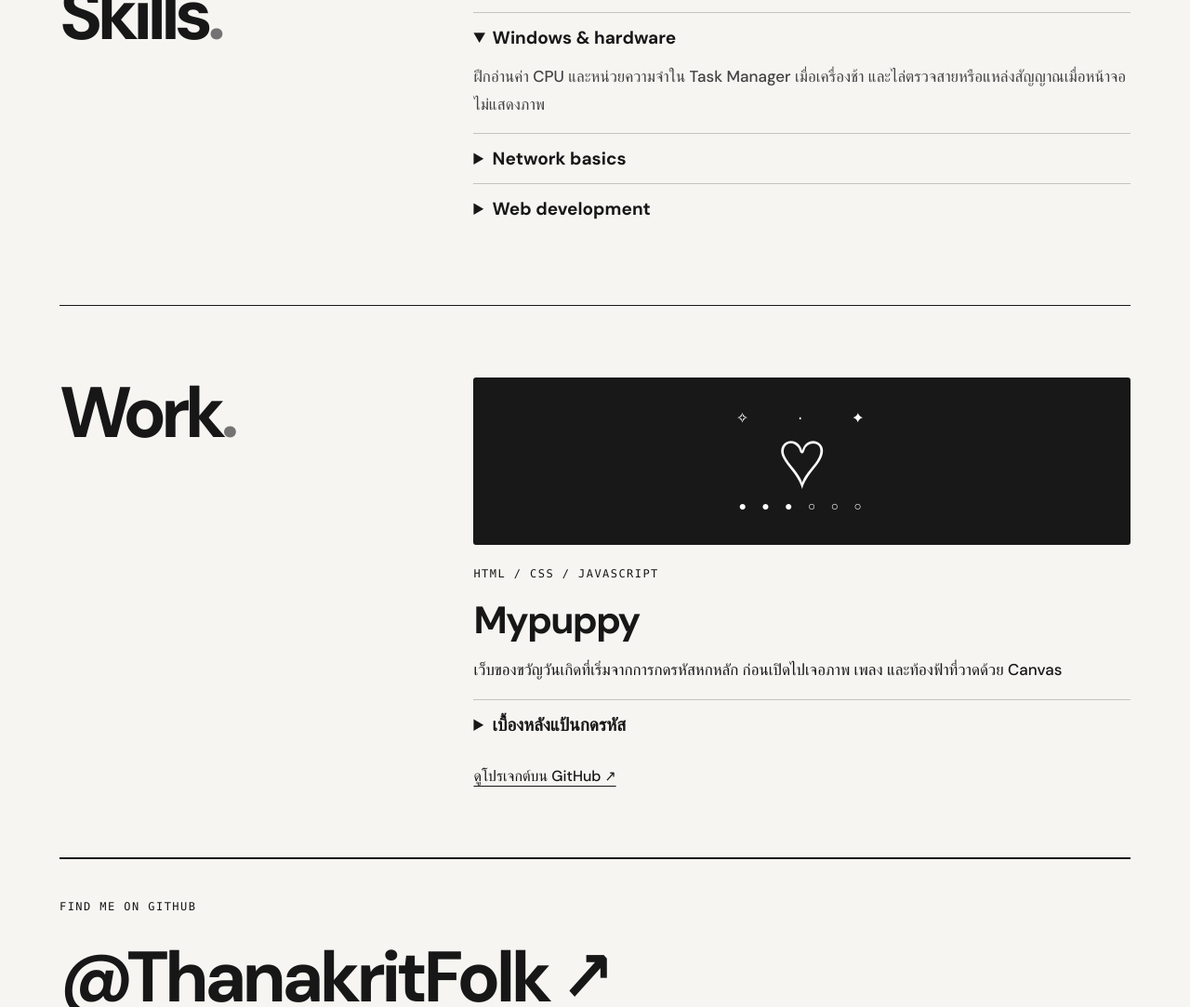
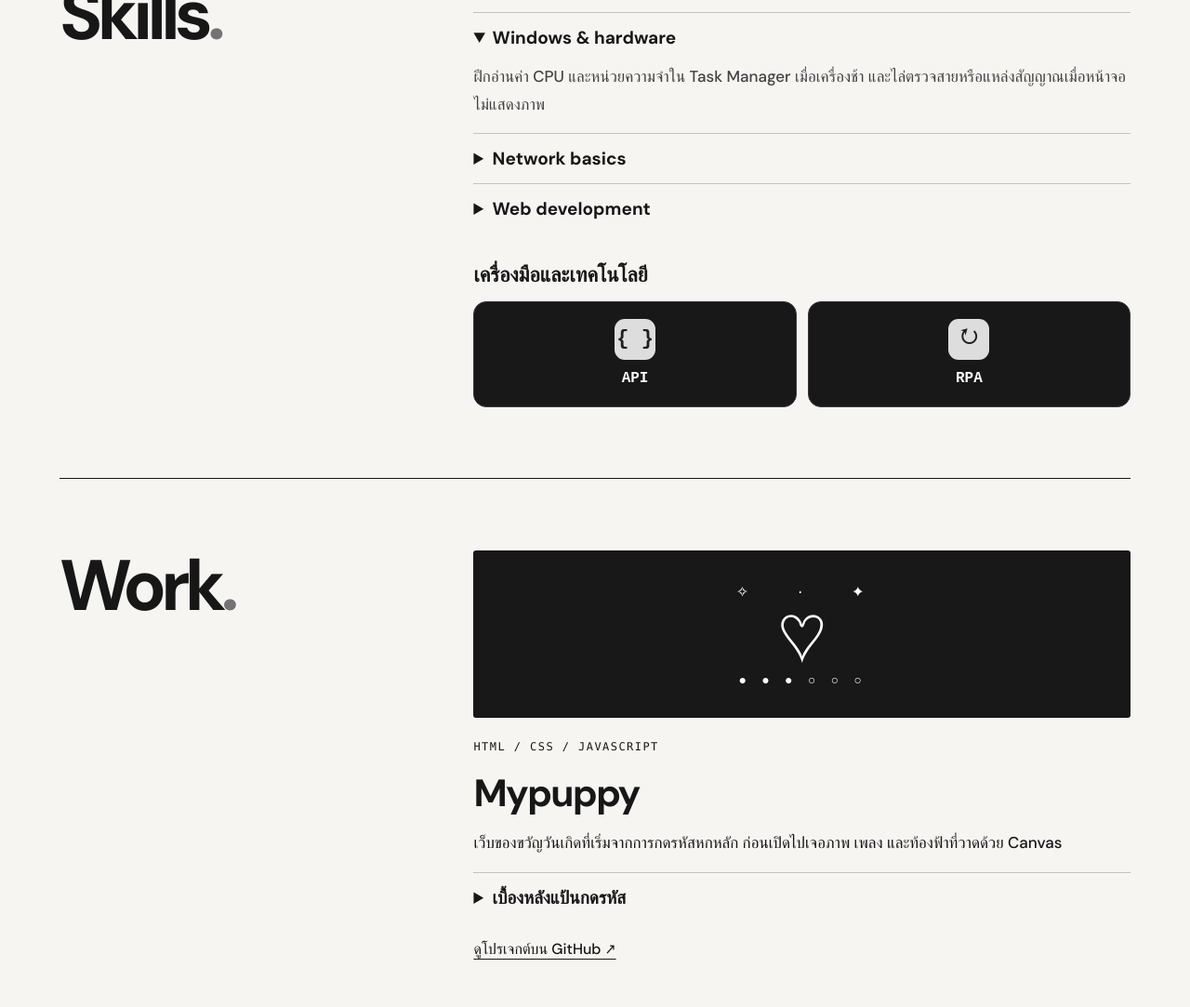
Before and after one commit to ThanakritFolk/ThanakritFolk, a plain HTML site: page index.html in a window 1280 px wide. Shown: the part 1745-2828 px from the top of the page at 93% size. Drawn offline with Linux system fonts and the light colour scheme; a web font is replaced by a local one.

Commit message:
Add expandable API and RPA skill cards

```diff
--- a/index.html
+++ b/index.html
@@ -24,6 +24,11 @@
 <p>GPA 3.88</p>
 </div>
 </section>
-<section class="row" id="skills"><h2>Skills<span>.</span></h2><div><p class="mono">IT FUNDAMENTALS</p><details open><summary>Windows &amp; hardware</summary><p>ฝึกอ่านค่า CPU และหน่วยความจำใน Task Manager เมื่อเครื่องช้า และไล่ตรวจสายหรือแหล่งสัญญาณเมื่อหน้าจอไม่แสดงภาพ</p></details><details><summary>Network basics</summary><p>เมื่อ Wi-Fi ต่อได้แต่เปิดเว็บไม่ได้ ลองเทียบอีกเครื่องในเครือข่ายเดียวกัน แล้วทดสอบหลายเว็บไซต์เพื่อแยกว่าอาการอยู่ที่เครื่อง เว็บไซต์ หรือเครือข่าย</p></details><details><summary>Web development</summary><p>ใช้ HTML จัดเนื้อหา CSS ทำเลย์เอาต์และแอนิเมชัน และ JavaScript รับการกดปุ่มหรือวาดภาพผ่าน Canvas</p></details></div></section>
+<section class="row" id="skills"><h2>Skills<span>.</span></h2><div><p class="mono">IT FUNDAMENTALS</p><details open><summary>Windows &amp; hardware</summary><p>ฝึกอ่านค่า CPU และหน่วยความจำใน Task Manager เมื่อเครื่องช้า และไล่ตรวจสายหรือแหล่งสัญญาณเมื่อหน้าจอไม่แสดงภาพ</p></details><details><summary>Network basics</summary><p>เมื่อ Wi-Fi ต่อได้แต่เปิดเว็บไม่ได้ ลองเทียบอีกเครื่องในเครือข่ายเดียวกัน แล้วทดสอบหลายเว็บไซต์เพื่อแยกว่าอาการอยู่ที่เครื่อง เว็บไซต์ หรือเครือข่าย</p></details><details><summary>Web development</summary><p>ใช้ HTML จัดเนื้อหา CSS ทำเลย์เอาต์และแอนิเมชัน และ JavaScript รับการกดปุ่มหรือวาดภาพผ่าน Canvas</p></details>
+<h3 class="tools-heading">เครื่องมือและเทคโนโลยี</h3>
+<div class="tool-grid">
+<details class="tool-card"><summary><span class="tool-icon" aria-hidden="true">{ }</span><span>API</span></summary><p>เชื่อมข้อมูลระหว่างโปรแกรม เช่น ดึงสถานะคำสั่งซื้อจากระบบร้านค้ามาแสดงในแดชบอร์ด</p></details>
+<details class="tool-card"><summary><span class="tool-icon" aria-hidden="true">↻</span><span>RPA</span></summary><p>ให้ซอฟต์แวร์ทำงานซ้ำตามขั้นตอนบนหน้าจอ เช่น นำข้อมูลจากตารางไปกรอกในแบบฟอร์มทีละรายการ</p></details>
+</div></div></section>
 <section class="row" id="work"><h2>Work<span>.</span></h2><article><div class="demo" aria-hidden="true"><div class="stars">✧　　 ·　　 ✦</div><div class="heart">♡</div><div class="dots">● ● ● ○ ○ ○</div></div><p class="mono">HTML / CSS / JAVASCRIPT</p><h3>Mypuppy</h3><p>เว็บของขวัญวันเกิดที่เริ่มจากการกดรหัสหกหลัก ก่อนเปิดไปเจอภาพ เพลง และท้องฟ้าที่วาดด้วย Canvas</p><details><summary>เบื้องหลังแป้นกดรหัส</summary><p>แต่ละครั้งที่กดตัวเลข JavaScript จะเติมจุดให้เท่ากับจำนวนตัวเลขที่ใส่ เมื่อกดลบ จุดสุดท้ายจะกลับเป็นวงว่าง ผู้ใช้จึงเห็นทันทีว่าเหลืออีกกี่หลัก</p></details><a class="textlink" href="https://github.com/ThanakritFolk/Mypuppy">ดูโปรเจกต์บน GitHub ↗</a></article></section>
 </main><footer id="contact"><div class="mono">FIND ME ON GITHUB</div><a class="handle" href="https://github.com/ThanakritFolk">@ThanakritFolk ↗</a><a class="back" href="#home">กลับขึ้นด้านบน ↑</a></footer></body></html>
```
